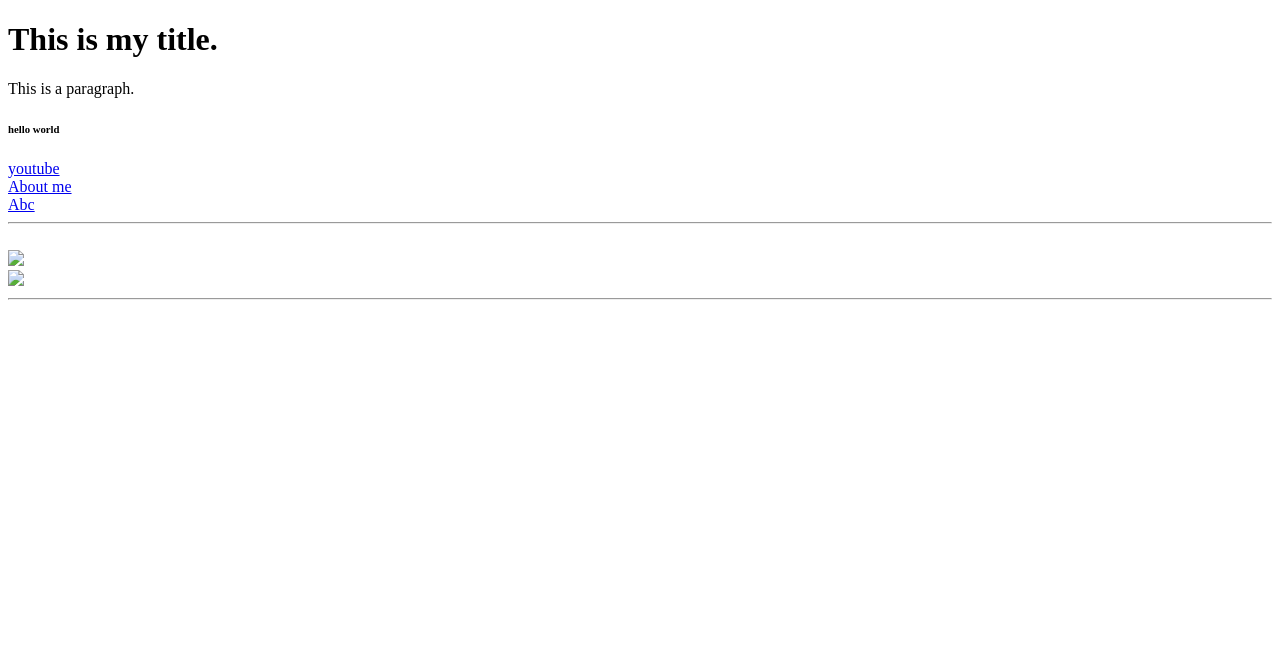
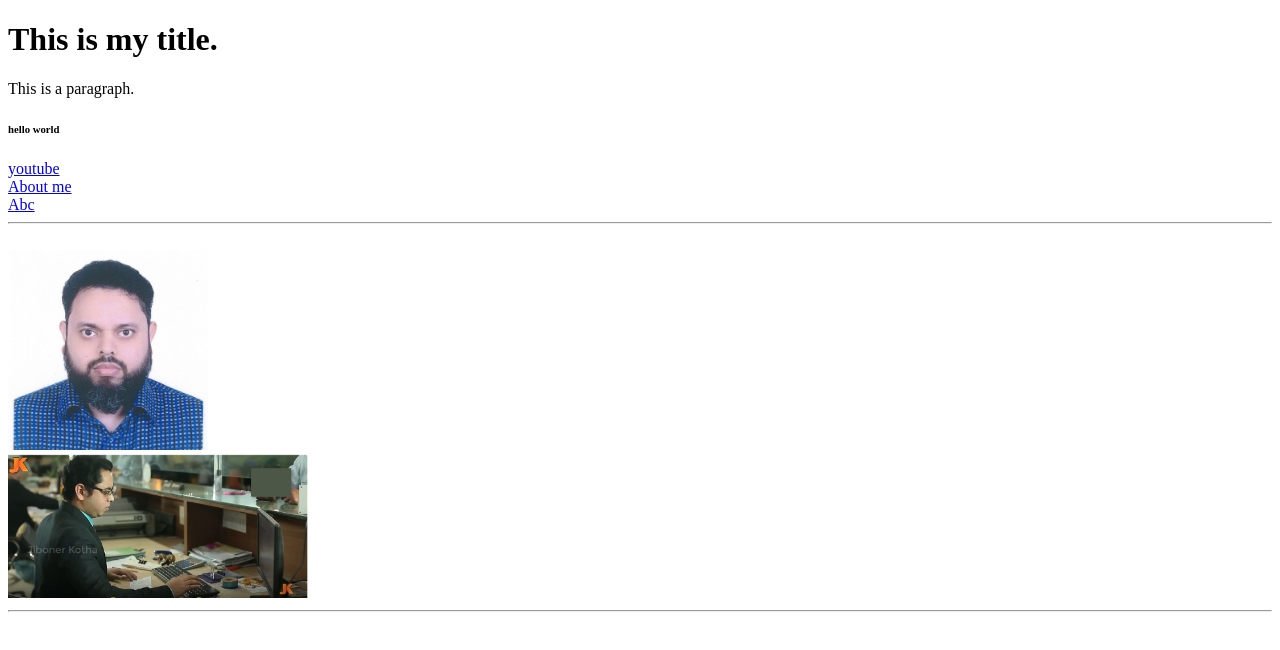
Before and after one commit to muhammadashrafulislamrony/htmltest, a plain HTML site: page index.html in a window 1280 px wide. Drawn offline with Linux system fonts and the light colour scheme.

Commit message:
Add files via upload

```diff
--- a/index.html
+++ b/index.html
@@ -17,10 +17,10 @@
         <a href="./abc.html">Abc</a>
         <hr/>
         <br>
-        <img src="image/Executive/rony.jpg"  height="200">
+        <img src="./image/Executive/rony.jpg"  height="200">
         <br>
 
-        <img src="image/accountant/sunny.PNG" width="300">
+        <img src="./image/accountant/sunny.PNG" width="300">
 
         <hr>
 
```
Also changed, not shown: image/Executive/rony.jpg (added), image/accountant/sunny.PNG (added).
